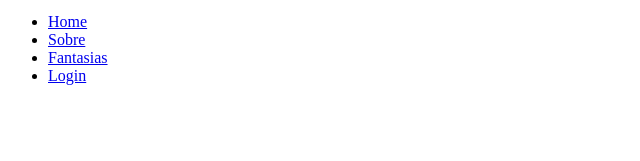
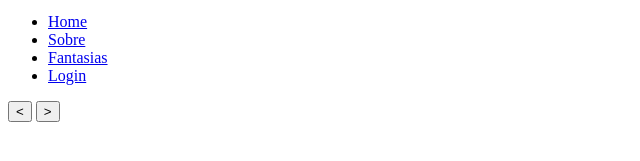
Before and after one commit to Projeto-PW/ProjetoMarvel, a plain HTML site: page index.html in a window 1280 px wide. Shown: the part 29-190 px from the top of the page, without its empty margins (0-640 px from the left). Drawn offline with Linux system fonts and the light colour scheme.

Commit message:
3- criando a seção home

```diff
--- a/index.html
+++ b/index.html
@@ -19,5 +19,12 @@
                 </ul>
             </nav>
         </header>
+
+        <main>
+            <section id="home">
+                <button id="btnVoltar">&lt;</button>
+                <button id="btnProximo">&gt;</button>
+            </section>
+        </main>
     </body>
 </html>
```
